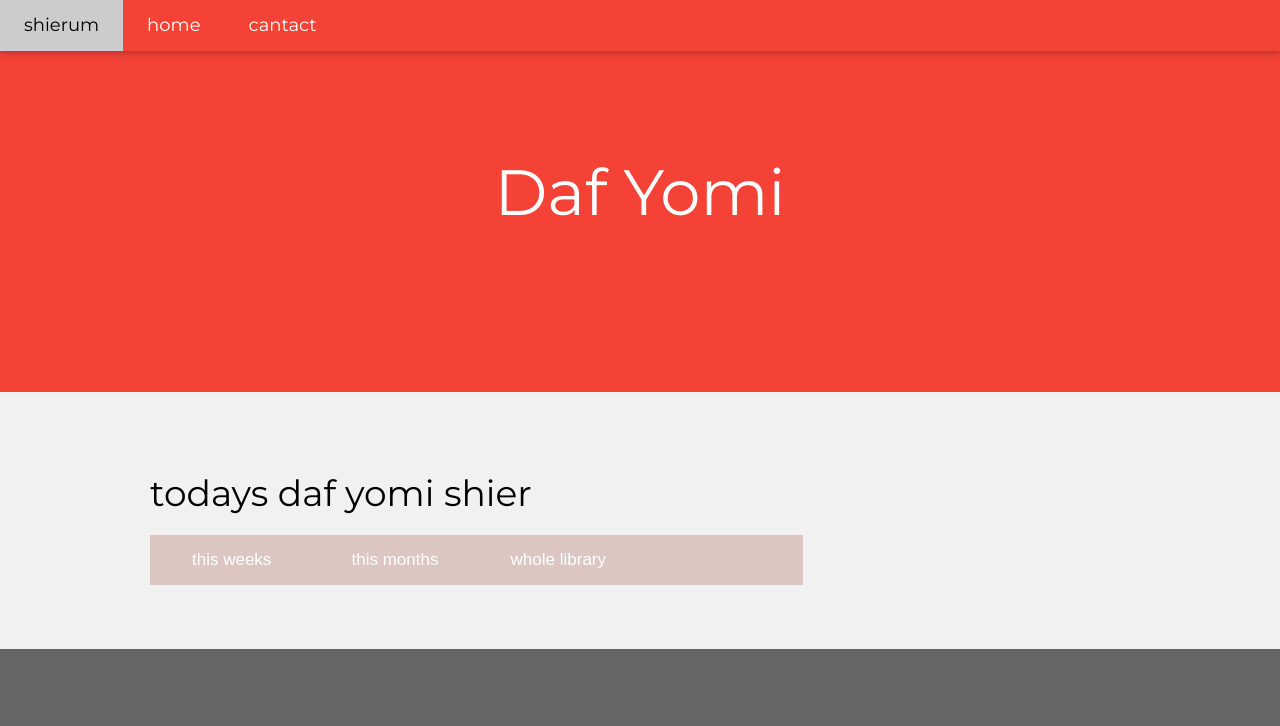
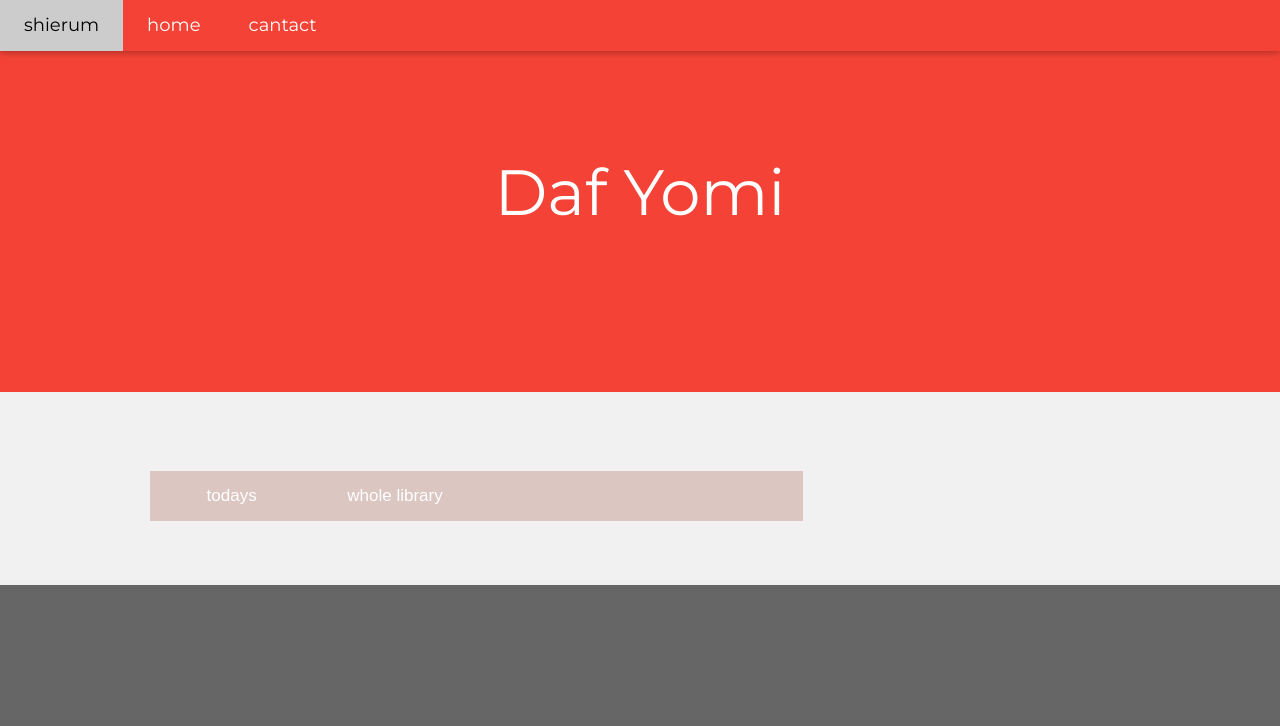
Before and after one commit to mullybendet/rabbi-stern.dafyomi, a plain HTML site: page dafyomi.html in a window 1280 px wide. Shown: the top 726 px of the page. Drawn offline with nearby package versions, Linux system fonts and the light colour scheme.

Commit message:
Update dafyomi.html

```diff
--- a/dafyomi.html
+++ b/dafyomi.html
@@ -54,13 +54,13 @@ body,h1,h2,h3,h4,h5,h6 {font-family: "Lato", sans-serif}
 
     <div class="w3-twothird">
 
-      <h1><a>todays daf yomi shier</a></h1>
+
 
 
       <p class="w3-text-grey">  <div class="navbar">
 
-  <a href="https://drive.google.com/drive/folders/169fkYci0o3anP64AAy55j0lKySfxiCT2?usp=sharing">this weeks</a>
-  <a href="https://drive.google.com/drive/folders/1g8iRg3XwayzXztqf-8xvx1Kdo10NTAe2?usp=sharing">this months</a>
+  <a href="https://drive.google.com/drive/folders/169fkYci0o3anP64AAy55j0lKySfxiCT2?usp=sharing">todays</a>
+
   <a href="https://drive.google.com/open?id=1SeFNH33dTKJnQHjtbzNG3U_9MSI2Wis0">whole library</a>
 </div>
 <style>
```
